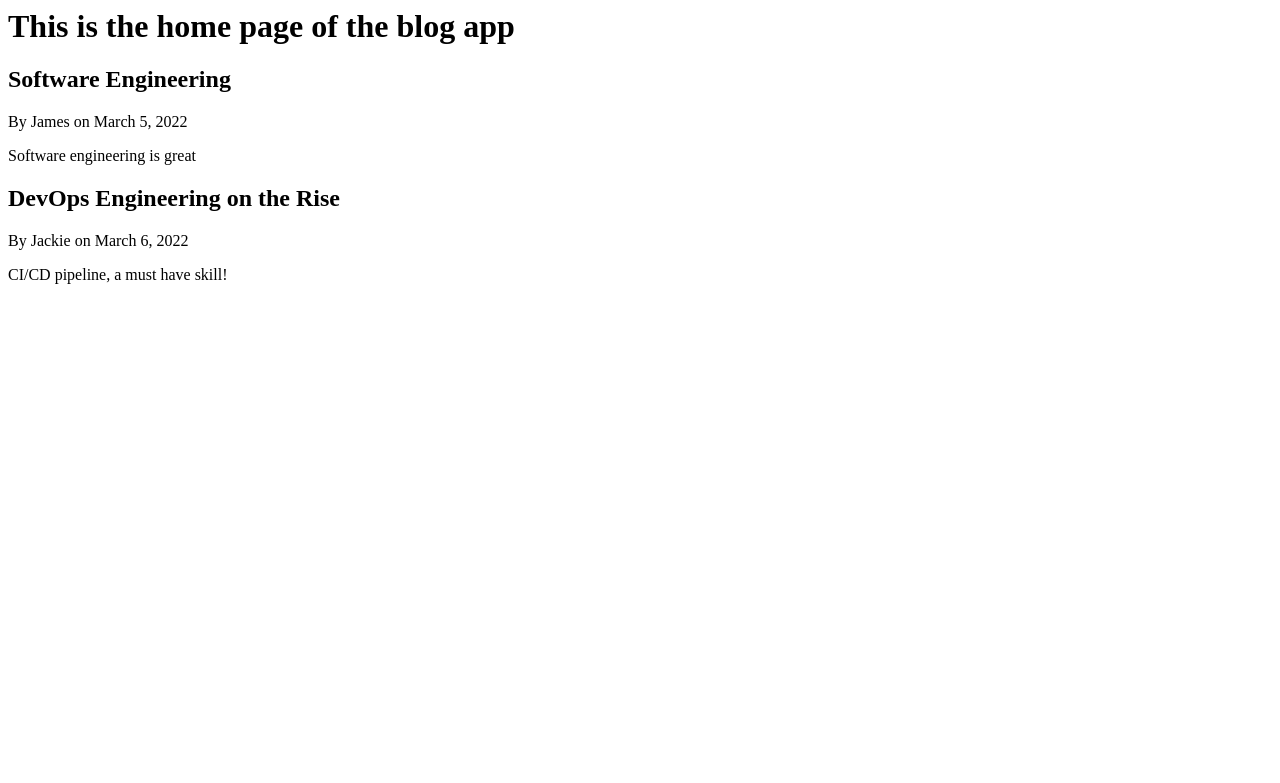
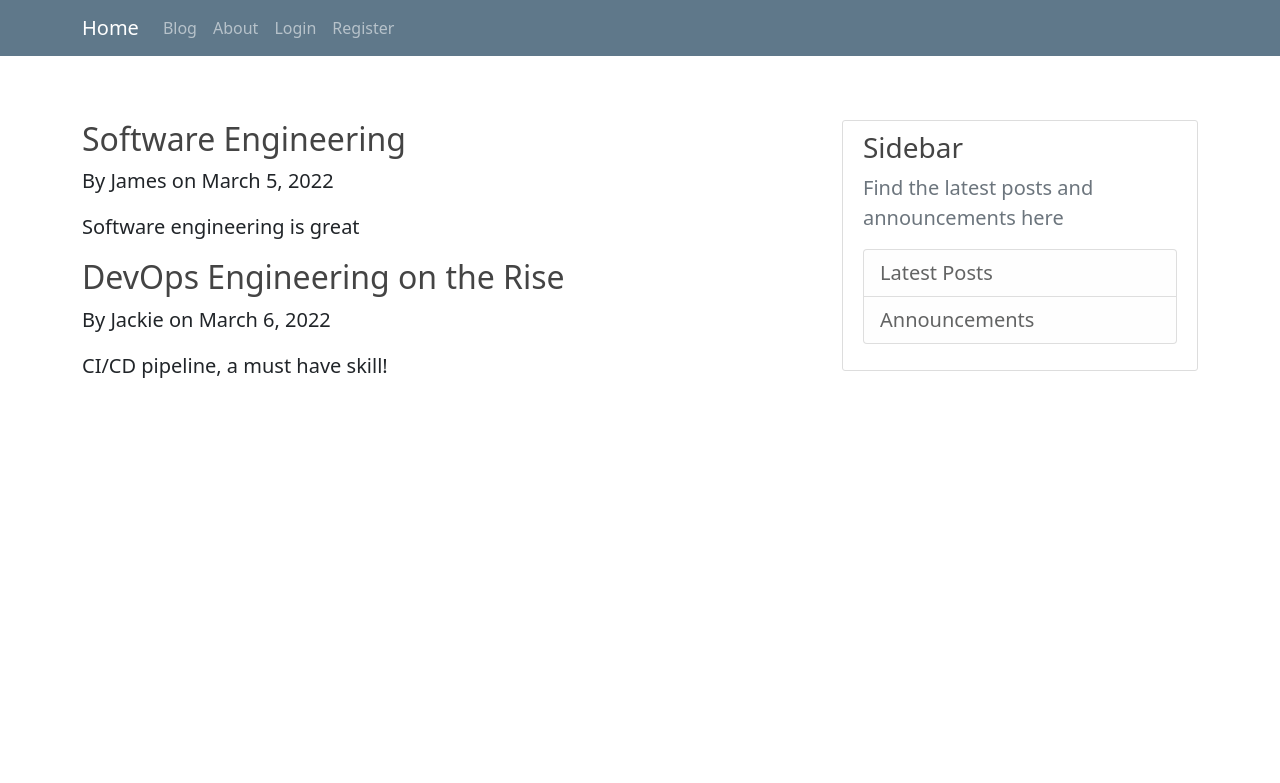
Before and after one commit to ayodapo1/multi_user_project, a Django app: page /blog/ in a window 1280 px wide. Shown: the top 783 px of the page. Run offline with Django 3.2, Linux system fonts and the light colour scheme.

Commit message:
modified templates and static files

```diff
--- /dev/null
+++ b/blog/static/blog/style.css
@@ -0,0 +1,88 @@
+  body {
+    background: #fafafa;
+    color: #333333;
+    margin-top: 5rem;
+  }
+
+  h1, h2, h3, h4, h5, h6 {
+    color: #444444;
+  }
+
+  main {
+    padding-top: 120px;
+    font-size: 20px
+}
+  ul {
+    margin: 0;
+  }
+
+  .bg-steel {
+    background-color: #5f788a;
+  }
+
+  .site-header .navbar-nav .nav-link {
+    color: #cbd5db;
+  }
+
+  .site-header .navbar-nav .nav-link:hover {
+    color: #ffffff;
+  }
+
+  .site-header .navbar-nav .nav-link.active {
+    font-weight: 500;
+  }
+
+  .content-section {
+    background: #ffffff;
+    padding: 10px 20px;
+    border: 1px solid #dddddd;
+    border-radius: 3px;
+    margin-bottom: 20px;
+  }
+
+  .article-title {
+    color: #444444;
+  }
+
+  a.article-title:hover {
+    color: #428bca;
+    text-decoration: none;
+  }
+
+  .article-content {
+    white-space: pre-line;
+  }
+
+  .article-img {
+    height: 65px;
+    width: 65px;
+    margin-right: 16px;
+  }
+
+  .article-metadata {
+    padding-bottom: 1px;
+    margin-bottom: 4px;
+    border-bottom: 1px solid #e3e3e3
+  }
+
+  .article-metadata a:hover {
+    color: #333;
+    text-decoration: none;
+  }
+
+  .article-svg {
+    width: 25px;
+    height: 25px;
+    vertical-align: middle;
+  }
+
+  .account-img {
+    height: 125px;
+    width: 125px;
+    margin-right: 20px;
+    margin-bottom: 16px;
+  }
+
+  .account-heading {
+    font-size: 2.5rem;
+  }
--- /dev/null
+++ b/blog/templates/blog/base.html
@@ -0,0 +1,70 @@
+<!DOCTYPE html>
+<html lang="en">
+<head>
+
+    <!-- required meta tags -->
+    <meta charset="UTF-8">
+    <meta name="viewport" content="width=device-width, initial-scale=1.0">
+
+    <!-- dynamically specify the title -->
+    {% if title %}
+        <title> Blog - {{title}} </title>
+    {% else%}
+        <title> Blog </title>
+    {% endif %}
+
+    <!-- load the static file -->
+    {% load static %}
+    <link rel="stylesheet" type="text/css" href="{% static 'blog/style.css' %}">
+
+    <!-- Bootstrap CSS from the bootstrap starter template -->
+    <link href="https://cdn.jsdelivr.net/npm/bootstrap@5.1.3/dist/css/bootstrap.min.css" rel="stylesheet" integrity="sha384-1BmE4kWBq78iYhFldvKuhfTAU6auU8tT94WrHftjDbrCEXSU1oBoqyl2QvZ6jIW3" crossorigin="anonymous">
+
+</head>
+<body>
+    <header class="site-header">
+        <nav class="navbar navbar-expand-md navbar-dark bg-steel fixed-top">
+          <div class="container">
+            <a class="navbar-brand mr-4" href="{% url 'home' %}">Home</a>
+            <button class="navbar-toggler" type="button" data-toggle="collapse" data-target="#navbarToggle" aria-controls="navbarToggle" aria-expanded="false" aria-label="Toggle navigation">
+            <span class="navbar-toggler-icon"></span>
+            </button>
+            <div class="collapse navbar-collapse" id="navbarToggle">
+              <div class="navbar-nav mr-auto">
+                <a class="nav-item nav-link" href="{% url 'blog_home' %}">Blog</a>
+                <a class="nav-item nav-link" href="{% url 'blog_about' %}">About</a>
+              </div>
+              <!-- Navbar Right Side -->
+              <div class="navbar-nav">
+                <a class="nav-item nav-link" href="#">Login</a>
+                <a class="nav-item nav-link" href="#">Register</a>
+              </div>
+            </div>
+          </div>
+        </nav>
+      </header>
+      <!--  <main> represents the dominant content of the <body> -->
+      <main role="main" class="container">
+        <div class="row">
+          <div class="col-md-8">
+            {% block content %}{% endblock %}
+          </div>
+          <div class="col-md-4">
+            <div class="content-section">
+              <h3> Sidebar </h3>
+              <p class='text-muted'>Find the latest posts and announcements here
+                <ul class="list-group">
+                  <li class="list-group-item list-group-item-light">Latest Posts</li>
+                  <li class="list-group-item list-group-item-light">Announcements</li>
+                </ul>
+              </p>
+            </div>
+          </div>
+        </div>
+      </main>
+
+    <!-- Optional JavaScript -->
+    <!-- Option 1: Bootstrap Bundle with Popper from bootstrap starter template-->
+    <script src="https://cdn.jsdelivr.net/npm/bootstrap@5.1.3/dist/js/bootstrap.bundle.min.js" integrity="sha384-ka7Sk0Gln4gmtz2MlQnikT1wXgYsOg+OMhuP+IlRH9sENBO0LRn5q+8nbTov4+1p" crossorigin="anonymous"></script>
+</body>
+</html>
--- a/blog/templates/blog/home.html
+++ b/blog/templates/blog/home.html
@@ -1,16 +1,5 @@
-<html lang="en">
-<head>
-    <meta charset="UTF-8">
-    <meta http-equiv="X-UA-Compatible" content="IE=edge">
-    <meta name="viewport" content="width=device-width, initial-scale=1.0">
-    {% if title %}
-        <title> Blog - {{title}} </title>
-    {% else%}
-        <title> Blog </title>
-    {% endif %}
-</head>
-<body>
-    <h1> This is the home page of the blog app </h1>
+{% extends "blog/base.html" %}
+{% block content %}
 
     <!-- loop through the post object and display its attributes -->
     {% for post in posts %}
@@ -19,5 +8,4 @@
         <p>{{ post.contents }} </p>
     {% endfor %}
 
-</body>
-</html>
+{% endblock content  %}
```
Also changed, not shown: blog/templates/blog/about.html (+4 -15 lines).
